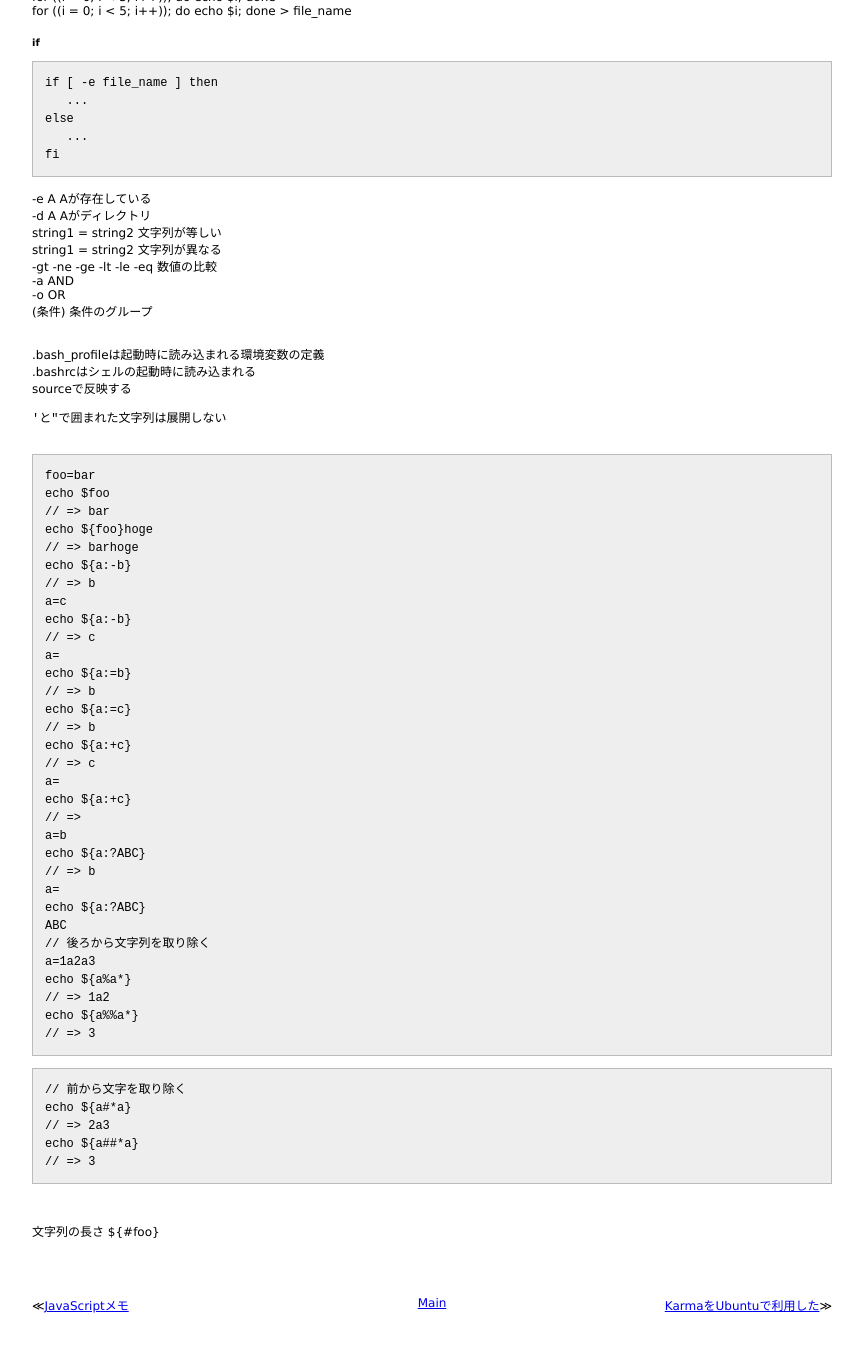
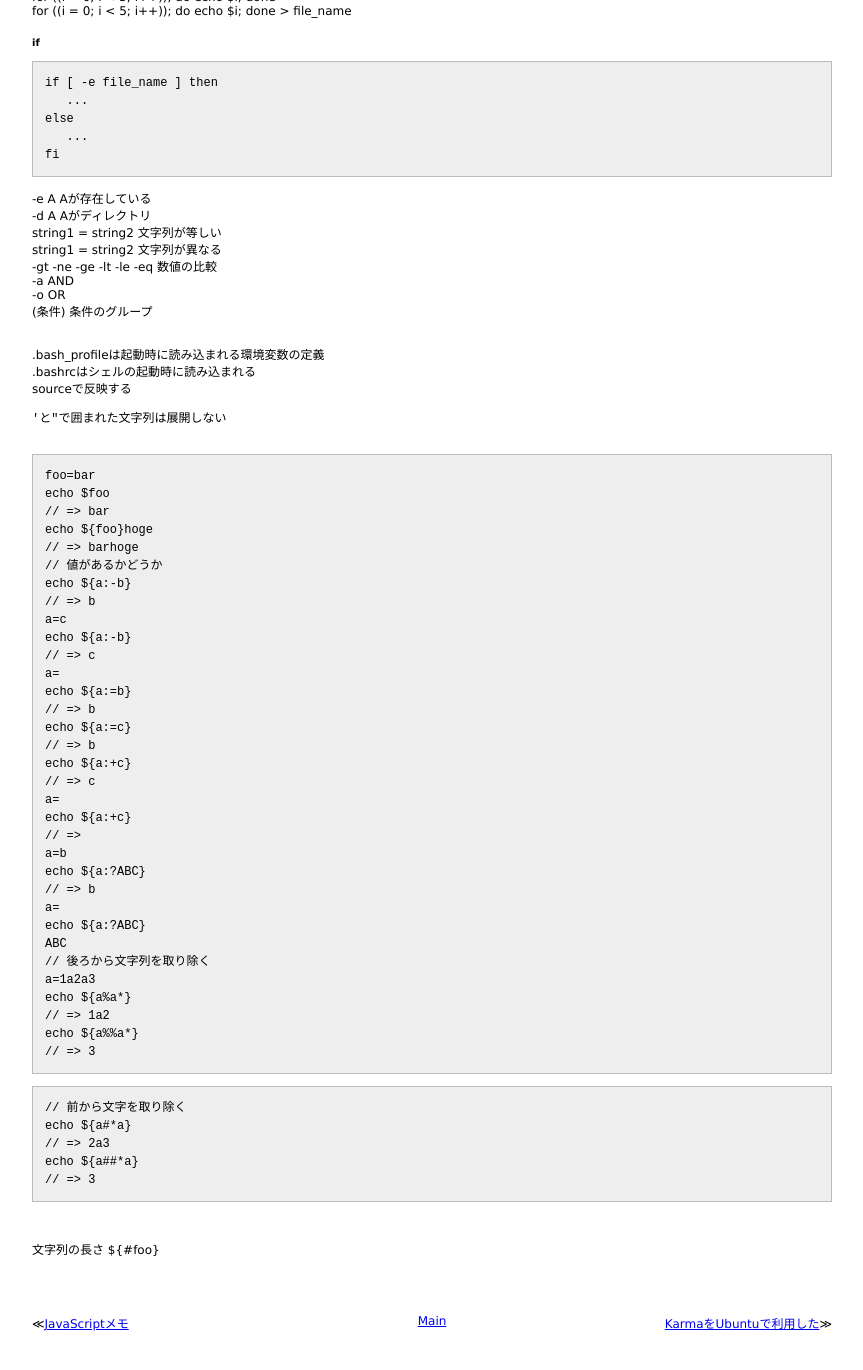
Before and after one commit to 38elements/38elements.github.com, a Jekyll site: the page built from _posts/2014-4-20-shell.md, in a window 1280 px wide and 1400 px high, scrolled down 940 px. Shown: the top 1370 px of the window, without its empty margins (208-1071 px from the left). Built offline with Jekyll 4.4.1, drawn with Linux system fonts in a browser that asks for light colours; Markdown is read by kramdown in place of the engine named in the settings.

Commit message:
Update 2014-4-20-shell.md

```diff
--- a/_posts/2014-4-20-shell.md
+++ b/_posts/2014-4-20-shell.md
@@ -98,6 +98,7 @@ echo $foo
 // => bar
 echo ${foo}hoge
 // => barhoge
+// 値があるかどうか
 echo ${a:-b}
 // => b
 a=c
```
